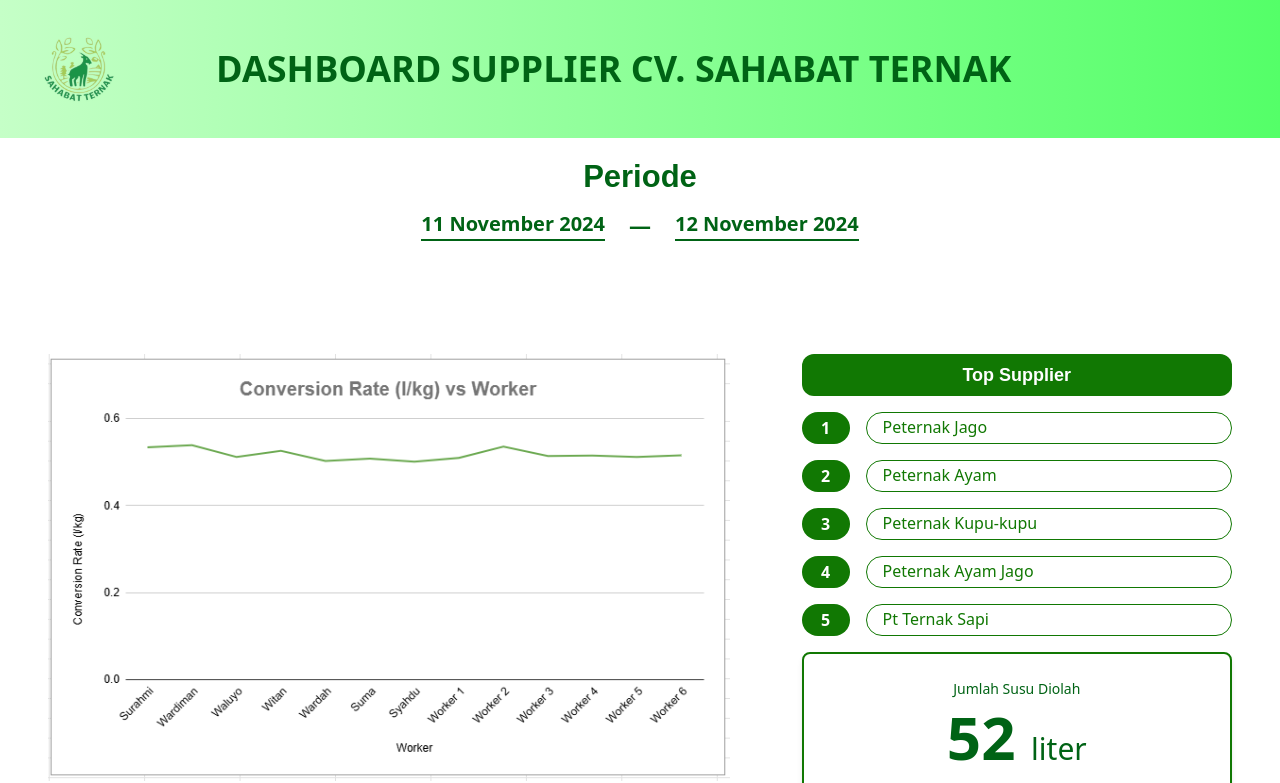
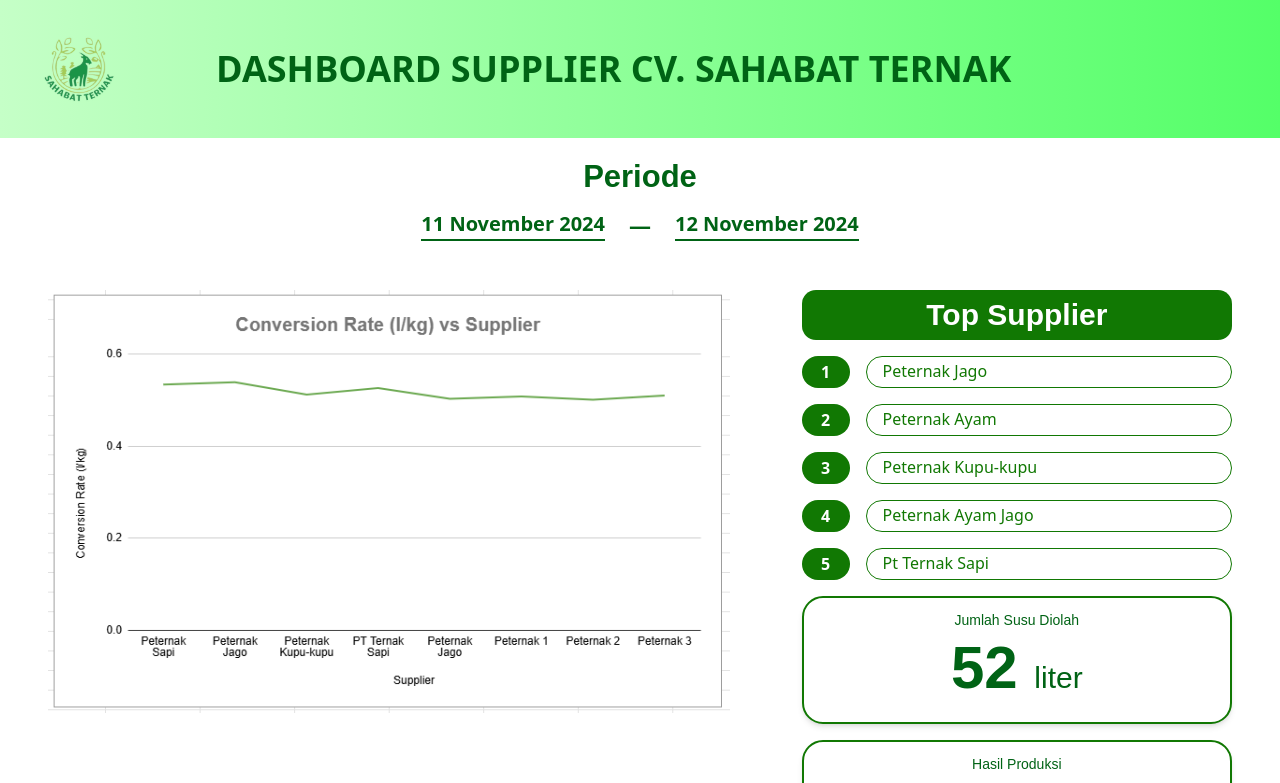
Before and after one commit to Kennethcp/sahabatternak, a React (Create React App) app: page /dashboardsupplier in a window 1280 px wide. Shown: the top 783 px of the page. Built offline with nearby package versions, Linux system fonts and the light colour scheme.

Commit message:
last push

```diff
--- a/src/components/InputForm.js
+++ b/src/components/InputForm.js
@@ -11,6 +11,20 @@
     pukul: "",
     kualitas: "OK", // Default value
   });
+
+  const handleDateInput = (e) => {
+    const value = e.target.value.replace(/[^\d]/g, ""); // Hapus karakter non-angka
+    let formattedValue = value;
+
+    // Tambahkan "/" secara otomatis
+    if (value.length >= 3 && value.length <= 4) {
+      formattedValue = `${value.slice(0, 2)}/${value.slice(2)}`;
+    } else if (value.length > 4) {
+      formattedValue = `${value.slice(0, 2)}/${value.slice(2, 4)}/${value.slice(4, 8)}`;
+    }
+
+    setFormData({ ...formData, tanggal: formattedValue });
+  };
 
   const handleChange = (e) => {
     setFormData({ ...formData, [e.target.name]: e.target.value });
@@ -70,44 +84,86 @@
 
   return (
     <form className="w-full max-w-md bg-white p-6">
-      {["kode", "supplier", "jumlah", "tanggal"].map((field) => (
-        <div key={field} className="mb-4">
+      {["kode", "supplier", "jumlah"].map((field) => (
+        <div key={field} className="relative mb-6">
+          {/* Input Field */}
           <input
             id={field}
             name={field}
             type="text"
             value={formData[field]}
             onChange={handleChange}
-            placeholder={capitalize(field)}
-            className="w-full border border-darkgreen rounded-xl p-2 focus:outline-none focus:ring-2 focus:ring-green-400 placeholder:text-darkgreen font-poppins text-center font-semibold"
+            className="peer w-full border-2 border-darkgreen rounded-xl p-4 pt-6 focus:outline-none focus:ring-2 focus:ring-darkgreen text-green-900 placeholder:opacity-0 font-poppins font-semibold"
+            placeholder={field.toUpperCase()}
             required
           />
+          {/* Floating Label */}
+          <label
+            htmlFor={field}
+            className="absolute left-4 top-0 text-darkgreen text-sm font-extrabold font-poppins transition-all peer-placeholder-shown:top-6 peer-placeholder-shown:text-base  peer-focus:top-2 peer-focus:text-sm peer-focus:text-green-700"
+          >
+            {field.toUpperCase()}
+          </label>
         </div>
       ))}
-      <div className="mb-4">
+
+      {/* Tanggal Field */}
+      <div className="relative mb-6">
+        <input
+          id="tanggal"
+          name="tanggal"
+          type="text"
+          value={formData.tanggal}
+          onChange={handleDateInput}
+          maxLength={10} // Untuk memastikan format tidak melebihi dd/MM/yyyy
+          className="peer w-full border-2 border-darkgreen rounded-xl p-4 pt-6 focus:outline-none focus:ring-2 focus:ring-darkgreen text-darkgreen placeholder:opacity-0 font-poppins font-semibold "
+          placeholder="DD/MM/YYYY"
+          required
+        />
+        {/* Floating Label */}
+        <label
+          htmlFor="tanggal"
+          className="absolute left-4 top-0 text-darkgreen text-sm font-extrabold font-poppins transition-all peer-placeholder-shown:top-6 peer-placeholder-shown:text-base peer-placeholder-shown:text-gray-500 peer-focus:top-2 peer-focus:text-sm peer-focus:text-green-700 "
+        >
+          TANGGAL
+        </label>
+      </div>
+
+
+      {/* Pukul Field */}
+      <div className="relative mb-6">
         <input
           id="pukul"
           name="pukul"
           type="time"
           value={formData.pukul}
           onChange={handleChange}
-          className="w-full border border-darkgreen rounded-xl p-2 focus:outline-none focus:ring-2 focus:ring-green-400 placeholder:text-darkgreen font-poppins text-center font-semibold"
+          className="peer w-full border border-darkgreen border-2 rounded-xl p-4 pt-6 focus:outline-none focus:ring-2 focus:ring-darkgreen text-green-900 placeholder-transparent font-poppins font-semibold"
           required
         />
+        {/* Floating Label */}
+        <label
+          htmlFor="pukul"
+          className="absolute left-4 top-2 text-darkgreen font-extrabold font-poppins  text-sm transition-all peer-placeholder-shown:top-6 peer-placeholder-shown:text-base peer-placeholder-shown:text-gray-500 peer-focus:top-2 peer-focus:text-sm peer-focus:text-green-700"
+        >
+          PUKUL
+        </label>
       </div>
+
+      {/* Buttons */}
       <button
         type="button"
         onClick={(e) => handleSubmit(e, "OK")}
-        className="w-full bg-darkgreen text-white rounded-2xl py-2 mt-4 hover:bg-darkgreen hover:opacity-80 font-semibold font-poppins"
+        className="w-full bg-darkgreen text-white text-lg font-bold rounded-full py-3 mt-4 hover:opacity-90 transition duration-200"
       >
-        Accept
+        Scan Susu
       </button>
       <button
         type="button"
         onClick={(e) => handleSubmit(e, "Rejected")}
-        className="w-full bg-red text-white rounded-2xl py-2 mt-4 font-semibold font-poppins"
+        className="w-full bg-red text-white text-lg font-bold rounded-full py-3 mt-4 hover:opacity-90 transition duration-200"
       >
-        Reject
+        REJECT?
       </button>
     </form>
   );
--- a/src/pages/DashboardSupplier.js
+++ b/src/pages/DashboardSupplier.js
@@ -1,6 +1,6 @@
 import React, { useState } from "react";
 import logo from "../assets/logo.svg";
-import graph from "../assets/Graph.svg";
+import graph from "../assets/graph_supplier.svg";
 import { format } from "date-fns";
 import DatePicker from "../components/DatePicker";
 
@@ -117,7 +117,7 @@
       </div>
 
       {/* Main Content */}
-      <div className="container mx-auto p-6 grid grid-cols-1 lg:grid-cols-5 gap-6 mt-16">
+      <div className="container mx-auto p-6 grid grid-cols-1 lg:grid-cols-5 gap-6">
         {/* Left Section: Chart */}
         <div className="col-span-3 bg-white p-6 rounded-lg">
           <div className="rounded-lg flex items-center justify-center">
@@ -126,8 +126,8 @@
         </div>
 
         {/* Right Section: Top Suppliers and Stats */}
-        <div className="col-span-2 bg-white p-6 rounded-lg relative">
-          <h2 className="text-lg font-bold font-poppins rounded-xl text-white py-[7px] bg-darkgreen mb-4 text-center">
+        <div className="col-span-2 bg-white p-6 rounded-xl relative">
+          <h2 className="text-3xl font-bold font-poppins rounded-[14px] text-white py-[7px] bg-darkgreen mb-4 text-center">
             Top Supplier
           </h2>
           <ul className="space-y-4 relative">
@@ -183,11 +183,13 @@
             {stats.map((stat, index) => (
               <div
                 key={index}
-                className="w-full max-w-md bg-white border-2 border-darkgreen rounded-lg p-6 text-center shadow-md"
+                className="w-full max-w-md bg-white border-2 border-darkgreen rounded-[21px] p-6 text-center shadow-md relative"
               >
-                <p className="text-greentext font-medium text-[14px]">{stat.label}</p>
-                <p className="text-greentext font-bold text-6xl mt-2">
-                  {stat.value} <span className="text-3xl font-medium">{stat.unit}</span>
+                <p className="text-greentext font-medium  font-poppins text-[14px] absolute top-[12px] left-1/2 transform -translate-x-1/2">
+                  {stat.label}
+                </p>
+                <p className="text-greentext font-bold font-poppins text-6xl mt-4">
+                  {stat.value} <span className="text-3xl font-medium font-poppins">{stat.unit}</span>
                 </p>
               </div>
             ))}
--- a/src/pages/DashboardWorker.js
+++ b/src/pages/DashboardWorker.js
@@ -6,11 +6,7 @@
 
 
 const DashboardWorker = () => {
-  const stats = [
-    { label: "Jumlah Susu Diolah", value: "300", unit: "liter" },
-    { label: "Hasil Produksi", value: "155.4", unit: "kg" },
-    { label: "Rata-rata Conversion Rate", value: "0.518", unit: "kg/l" },
-  ];
+
     const [startDate, setStartDate] = useState(new Date(2024, 10, 11)); // Default: 11 November 2024
     const [endDate, setEndDate] = useState(new Date(2024, 10, 12)); // Default: 12 November 2024
     const [isStartDatePickerOpen, setIsStartDatePickerOpen] = useState(false);
@@ -45,6 +41,20 @@
   ];
 
   const [hoveredSupplier, setHoveredSupplier] = useState(null);
+  const calculateStats = (suppliers) => {
+    const totalLiter = suppliers.reduce((sum, supplier) => sum + parseFloat(supplier.detail.liter), 0);
+    const totalHasil = suppliers.reduce((sum, supplier) => sum + parseFloat(supplier.detail.hasil), 0);
+    const avgRate = suppliers.reduce((sum, supplier) => sum + parseFloat(supplier.detail.rate), 0) / suppliers.length;
+
+    return [
+      { label: "Jumlah Susu Diolah", value: totalLiter.toFixed(0), unit: "liter" },
+      { label: "Hasil Produksi", value: totalHasil.toFixed(2), unit: "kg" },
+      { label: "Rata-rata Conversion Rate", value: avgRate.toFixed(3), unit: "kg/l" },
+    ];
+  };
+
+  // Recalculate stats
+  const stats = calculateStats(suppliers);
 
   return (
     <div>
@@ -117,7 +127,7 @@
 
         {/* Right Section: Top Suppliers and Stats */}
         <div className="col-span-2 bg-white p-6 rounded-lg relative">
-          <h2 className="text-lg font-bold font-poppins rounded-xl text-white py-[7px] bg-darkgreen mb-4 text-center">
+          <h2 className="text-3xl font-bold font-poppins rounded-xl text-white py-[7px] bg-darkgreen mb-4 text-center">
             Top Worker
           </h2>
           <ul className="space-y-4 relative">
@@ -173,11 +183,13 @@
             {stats.map((stat, index) => (
               <div
                 key={index}
-                className="w-full max-w-md bg-white border-2 border-darkgreen rounded-lg p-6 text-center shadow-md"
+                className="w-full max-w-md bg-white border-2 border-darkgreen rounded-[21px] p-6 text-center shadow-md relative"
               >
-                <p className="text-greentext font-medium text-[14px]">{stat.label}</p>
-                <p className="text-greentext font-bold text-6xl mt-2">
-                  {stat.value} <span className="text-3xl font-medium">{stat.unit}</span>
+                <p className="text-greentext font-medium  font-poppins text-[14px] absolute top-[12px] left-1/2 transform -translate-x-1/2">
+                  {stat.label}
+                </p>
+                <p className="text-greentext font-bold font-poppins text-6xl mt-4">
+                  {stat.value} <span className="text-3xl font-medium font-poppins">{stat.unit}</span>
                 </p>
               </div>
             ))}
```
